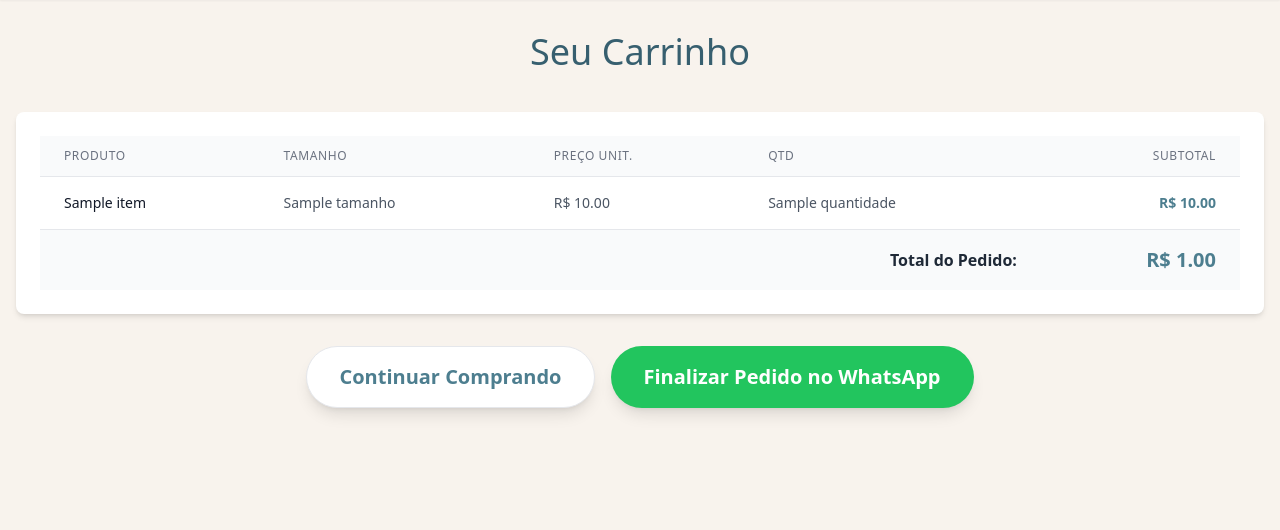
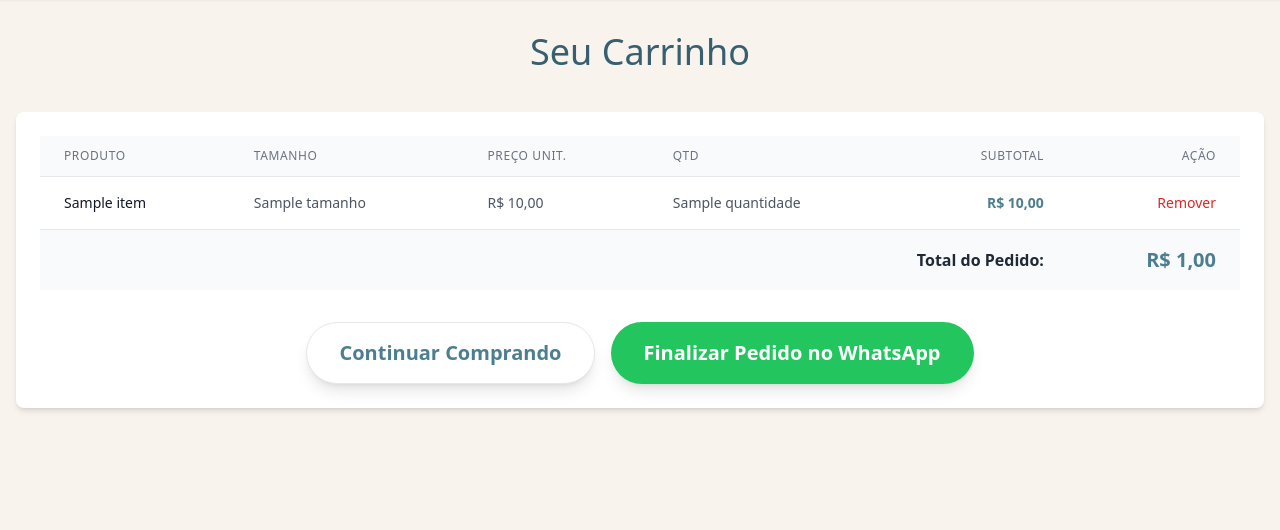
Before and after one commit to yuri3476/SonhoLuar, a Django app: template catalogo/templates/catalogo/carrinho.html in a window 1280 px wide. Shown: the part 112-642 px from the top of the page. Run offline with Django 5.2, Linux system fonts and the light colour scheme; the template is opened without the code that fills it: most values are stand-ins (such as "Sample title", 1, 10 or a date in 2020); some libraries are stand-ins or nearby versions.

Commit message:
Ajustes 2.0

```diff
--- a/catalogo/templates/catalogo/carrinho.html
+++ b/catalogo/templates/catalogo/carrinho.html
@@ -21,6 +21,8 @@
                             <th scope="col" class="px-6 py-3 text-left text-xs font-medium text-gray-500 uppercase tracking-wider">Preço Unit.</th>
                             <th scope="col" class="px-6 py-3 text-left text-xs font-medium text-gray-500 uppercase tracking-wider">Qtd</th>
                             <th scope="col" class="px-6 py-3 text-right text-xs font-medium text-gray-500 uppercase tracking-wider">Subtotal</th>
+
+                            <th scope="col" class="px-6 py-3 text-right text-xs font-medium text-gray-500 uppercase tracking-wider">Ação</th>
                         </tr>
                     </thead>
                     <tbody class="bg-white divide-y divide-gray-200">
@@ -31,27 +33,32 @@
                                 <td class="px-6 py-4 whitespace-nowrap text-sm text-gray-600">R$ {{ item.preco_final|floatformat:2 }}</td>
                                 <td class="px-6 py-4 whitespace-nowrap text-sm text-gray-600">{{ item.quantidade }}</td>
                                 <td class="px-6 py-4 whitespace-nowrap text-sm font-semibold text-right text-accent-blue">R$ {{ item.subtotal|floatformat:2 }}</td>
+
+                                <td class="px-6 py-4 whitespace-nowrap text-sm text-right font-medium">
+                                    <a href="{% url 'remover_do_carrinho' item.variacao_id %}"
+                                       class="text-red-600 hover:text-red-900">
+                                       Remover
+                                    </a>
+                                </td>
                             </tr>
                         {% endfor %}
                     </tbody>
                     <tfoot>
                         <tr class="bg-gray-50">
-                            <td colspan="4" class="px-6 py-4 whitespace-nowrap text-right text-base font-bold text-gray-800">Total do Pedido:</td>
+                            <td colspan="5" class="px-6 py-4 whitespace-nowrap text-right text-base font-bold text-gray-800">Total do Pedido:</td>
                             <td class="px-6 py-4 whitespace-nowrap text-right text-xl font-extrabold text-accent-blue">R$ {{ total_pedido|floatformat:2 }}</td>
                         </tr>
                     </tfoot>
                 </table>
             </div>
 
-</div> <div class="mt-8 flex flex-col-reverse sm:flex-row justify-center items-center gap-4">
-
+            <div class="mt-8 flex flex-col-reverse sm:flex-row justify-center items-center gap-4">
                 <a href="{% url 'lista_produtos' %}"
                    class="inline-flex items-center justify-center px-8 py-4 w-full sm:w-auto border border-accent-blue text-xl font-bold rounded-full shadow-lg
                           text-accent-blue bg-white hover:bg-gray-100 focus:outline-none
                           transition-colors duration-300">
                     Continuar Comprando
                 </a>
-
                 <a href="{% url 'checkout_whatsapp' %}"
                    class="inline-flex items-center justify-center px-8 py-4 w-full sm:w-auto border border-transparent text-xl font-bold rounded-full shadow-lg
                           text-white bg-green-500 hover:bg-green-600 focus:outline-none
@@ -60,4 +67,6 @@
                 </a>
             </div>
 
-        </div> {% endif %} {% endblock %}
+        </div>
+    {% endif %}
+{% endblock %}
--- a/catalogo/urls.py
+++ b/catalogo/urls.py
@@ -6,6 +6,7 @@ urlpatterns = [
     # Página inicial
     path('', views.lista_produtos, name='lista_produtos'),
 
+
     # Página de detalhe do produto
     path('produto/<int:pk>/', views.detalhe_produto, name='detalhe_produto'),
 
@@ -13,4 +14,5 @@ urlpatterns = [
     path('add/<int:variacao_id>/', views.adicionar_ao_carrinho, name='adicionar_ao_carrinho'),
     path('carrinho/', views.ver_carrinho, name='ver_carrinho'),
     path('checkout/', views.checkout_whatsapp, name='checkout_whatsapp'),
+    path('remover/<str:variacao_id>/', views.remover_do_carrinho, name='remover_do_carrinho'),
 ]
--- a/config/settings.py
+++ b/config/settings.py
@@ -103,9 +103,9 @@ AUTH_PASSWORD_VALIDATORS = [
 # Internationalization
 # https://docs.djangoproject.com/en/5.2/topics/i18n/
 
-LANGUAGE_CODE = 'en-us'
+LANGUAGE_CODE = 'pt-br'
 
-TIME_ZONE = 'UTC'
+TIME_ZONE = 'America/Sao_Paulo'
 
 USE_I18N = True
 
@@ -131,6 +131,6 @@ MEDIA_URL = '/media/'
 MEDIA_ROOT = BASE_DIR / 'mediafiles' # Cria uma pasta na raiz do projeto
 
 # Variável customizada para a loja
-NUMERO_WHATSAPP = "5511999998888" # <--- MUDE PARA O SEU NÚMERO
+NUMERO_WHATSAPP = "5579996397826" # <--- MUDE PARA O SEU NÚMERO
 
 SESSION_EXPIRE_AT_BROWSER_CLOSE = True
```
Also changed, not shown: catalogo/views.py (+36 -5 lines), db.sqlite3, mediafiles/produtos/01.jpg (added), mediafiles/produtos/04.jpg (added), mediafiles/produtos/adicionais/02.jpg (added), mediafiles/produtos/adicionais/03.jpg (added), mediafiles/produtos/adicionais/05.jpg (added), mediafiles/produtos/adicionais/06.jpg (added).
